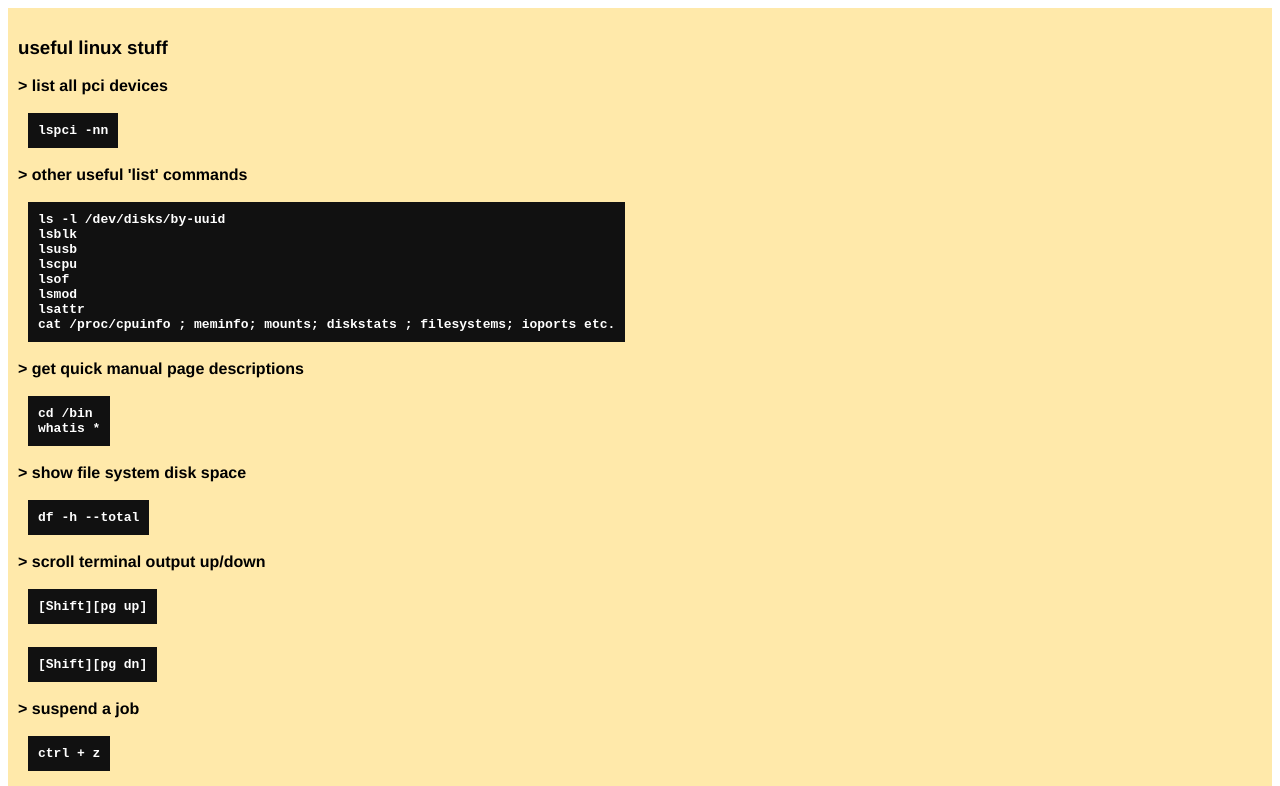
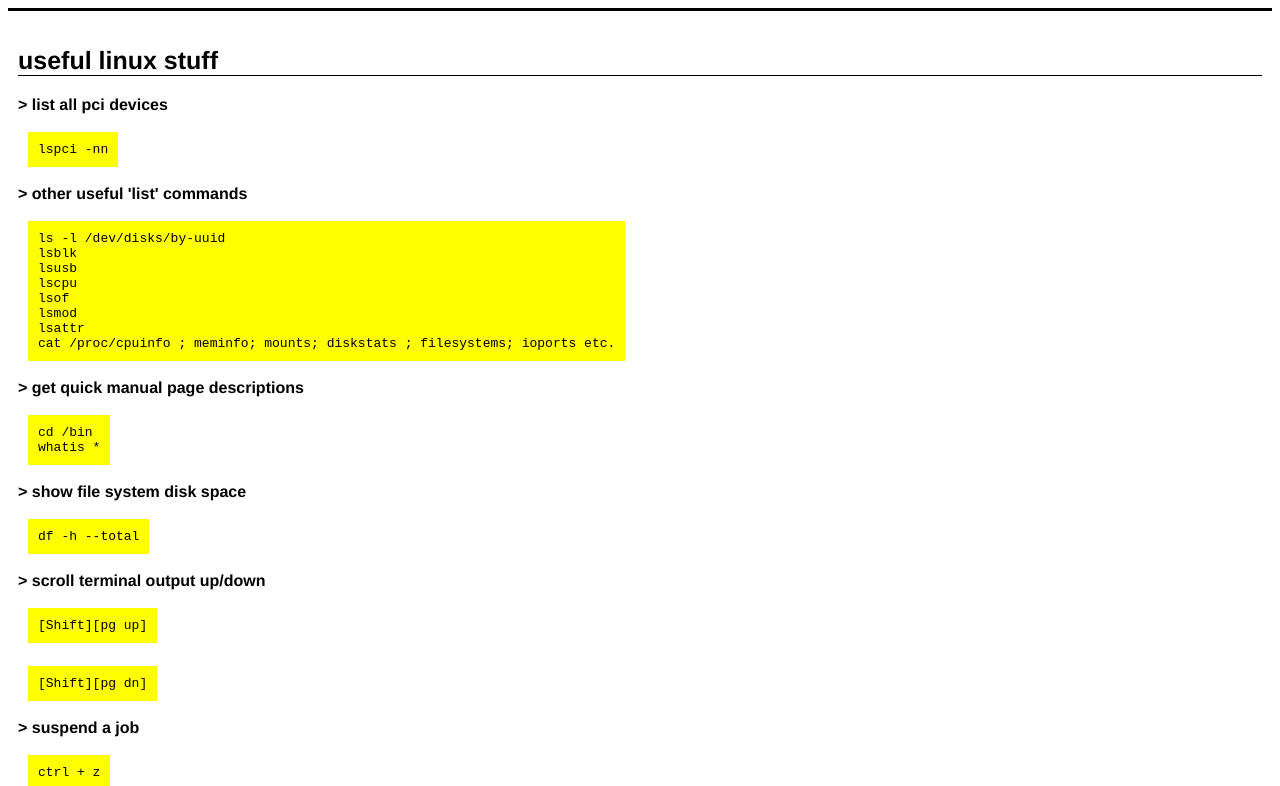
Before and after one commit to alexadam/alexadam.github.io, a plain HTML site: page index.html in a window 1280 px wide. Shown: the top 786 px of the page. Drawn offline with Linux system fonts and the light colour scheme.

Commit message:
misc changes

```diff
--- a/style.css
+++ b/style.css
@@ -1,20 +1,30 @@
 body {
-  font-family: helvetica;
+  font-family: helvetica, courier;
+  /*font-family: courier;*/
 }
 code {
-  background-color: #111;
-  font-weight: bold;
+  background-color: yellow;
+  /*font-weight: bold;*/
   color: white;
+  color: black;
   padding: 10px;
   margin: 5px 10px;
   display: inline-block;
 }
 article {
   padding: 10px;
-  //box-shadow: 0px 3px 3px #888888;
+  border-top: 3px solid black;
   margin-top: 5px;
 }
-article:nth-child(even) {
+h3 {
+  font-size: 25px;
+  border-bottom: 1px solid black;
+  /*display: inline-block;*/
+
+  /*padding: 10px 0;*/
+  margin-bottom: 20px;
+}
+/*article:nth-child(even) {
   background-color: #FCEBBD;
   background-color: #D6E8FA;
   background-color: #FCF59E;
@@ -24,7 +34,7 @@ article:nth-child(odd) {
   background-color: #F8E3A5;
   background-color: #F3BE9B;
   background-color: #FFE9AA;
-}
+}*/
 a {
 	text-decoration: none;
 	color: #000fff;
```
